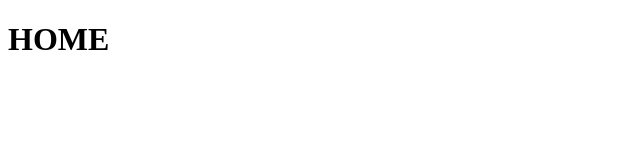
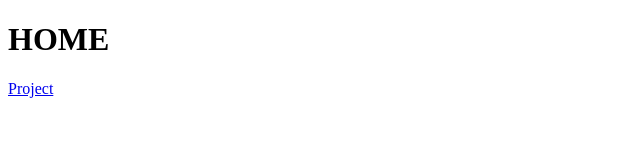
Before and after one commit to harshj-1703/WD-201-NODE-JS, a website: page home.html in a window 1280 px wide. Shown: the full height of the page, 0-640 px from the left. Drawn offline with Linux system fonts and the light colour scheme.

Commit message:
nodejs milestone 2

```diff
--- a/home.html
+++ b/home.html
@@ -8,6 +8,7 @@
 
 <body>
     <h1>HOME</h1>
+    <a href="/project">Project</a>
 </body>
 
 </html>
```
Also changed, not shown: registration.html (+1 -0 lines).
